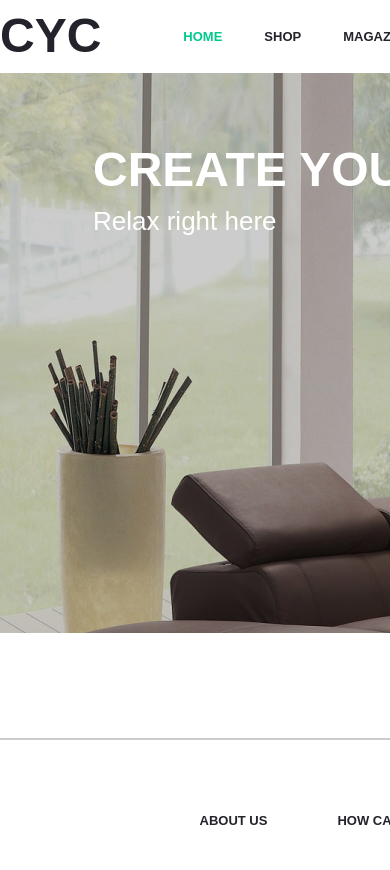
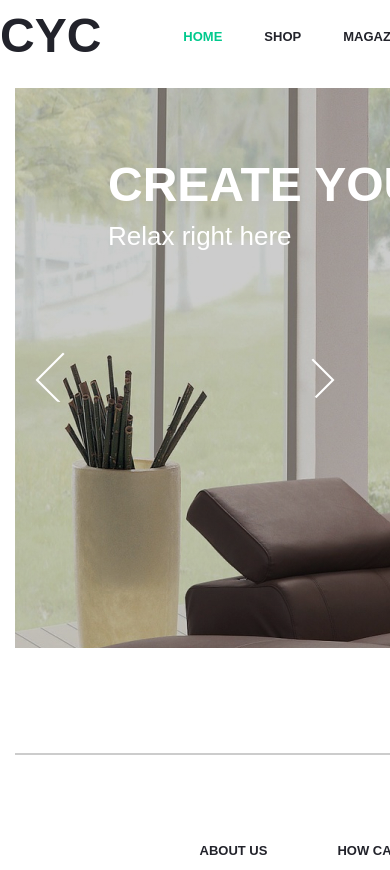
Before and after one commit to RomanKozhushko/Breef-Freelance-exchange, a plain HTML site: page index.html in a window 390 px wide. Shown: the top 870 px of the page. Before the commit the page ends 844 px from the top, so only its background shows below. Drawn offline with Linux system fonts and the light colour scheme; a web font is replaced by a local one.

Commit message:
Carousel

```diff
--- a/css/hero.css
+++ b/css/hero.css
@@ -1,10 +1,33 @@
-.hero {}
 
 .hero__container {
     background-repeat: no-repeat;
     width: 1326px;
     height: 560px;
-    background-image: linear-gradient(rgba(0, 0, 0, 0.2), rgba(0, 0, 0, 0.2)), url(../images/hero.jpg);
+
+}
+.hero__one {
+    background-image: linear-gradient(rgba(0, 0, 0, 0.2), rgba(0, 0, 0, 0.2)), url(../images/hero1.jpg);
+}
+
+.hero__two {
+    background-image: linear-gradient(rgba(0, 0, 0, 0.2), rgba(0, 0, 0, 0.2)), url(../images/hero2.jpg);
+}
+
+.hero__three {
+    background-image: linear-gradient(rgba(12, 245, 206, 0.582), rgba(173, 1, 173, 0.171)), url(../images/hero2.jpg);
+}
+
+.testimonials {
+    max-width: 1326px;
+    margin: auto;
+    padding: 15px;
+    position: relative;
+}
+
+.scroller {
+    overflow-x: hidden;
+    display: flex;
+    scroll-snap-type: x mandatory;
 }
 
 .hero__line {
@@ -31,3 +54,36 @@
     line-height: 36px;
     color: #FFFFFF;
 }
+.testimonials .btn {
+    position: absolute;
+    top: 40%;
+    height: 50px;
+    width: 50px;
+    border-radius:50%;
+
+    z-index: 1;
+    line-height: 30px;
+    text-align: center;
+    color: white;
+    font-weight: bold;
+}
+.testimonials .btn:hover {
+
+    cursor: pointer;
+}
+
+.testimonials .btn.next {
+    right: 35px;
+    background-repeat: no-repeat;
+    background-image: url(../images/right.png);
+}
+
+.testimonials .btn.prev {
+    left: 35px;
+    background-repeat: no-repeat;
+    background-image: url(../images/left.png);
+}
+.testimonials .btn:hover {
+
+    cursor: pointer;
+}
--- a/index.html
+++ b/index.html
@@ -50,13 +50,30 @@
       </div>
     </header>
     <main>
-      <section class="hero">
-        <div class="container hero__line">
-          <div class="hero__container">
-            <h1 class="hero__head">CREATE YOUR CALM</h1>
-            <p class="hero__about">Relax right here</p>
+      <section class="hero testimonials">
+        <div class="container scroller hero__line">
+          <div class="item">
+            <div class="hero__container  hero__one">
+                <h1 class="hero__head">CREATE YOUR CALM</h1>
+                <p class="hero__about">Relax right here</p>
+            </div>
+          </div>
+          <div class="item">
+            <div class="hero__container hero__two">
+                <h1 class="hero__head">CREATE YOUR CALM</h1>
+                <p class="hero__about">Relax right here</p>
+            </div>
+            </div>
+             <div class="item">
+            <div class="hero__container  hero__three">
+                <h1 class="hero__head">CREATE YOUR CALM</h1>
+                <p class="hero__about">Relax right here</p>
+            </div>
+          </div>
           </div>
         </div>
+        <span class="btn prev"></span>
+        <span class="btn next"></span>
       </section>
     </main>
     <footer class="container">
@@ -112,5 +129,33 @@
         </div>
       </div>
     </footer>
+    <script>
+       const testimonials = document.querySelector('.testimonials');
+        const scroller = testimonials.querySelector('.scroller');
+        const nextBtn = testimonials.querySelector('.btn.next');
+        const prevBtn = testimonials.querySelector('.btn.prev');
+        const itemWidth = testimonials.querySelector('.item').clientWidth;
+
+        nextBtn.addEventListener('click', scrollToNextItem);
+        prevBtn.addEventListener('click', scrollToPrevItem);
+
+        function scrollToNextItem() {
+            if(scroller.scrollLeft < (scroller.scrollWidth - itemWidth))
+                // The scroll position is not at the beginning of last item
+                scroller.scrollBy({left: itemWidth, top: 0, behavior:'smooth'});
+            else
+                // Last item reached. Go back to first item by setting scroll position to 0
+                scroller.scrollTo({left: 0, top: 0, behavior:'smooth'});
+        }
+        function scrollToPrevItem() {
+            if(scroller.scrollLeft != 0)
+                // The scroll position is not at the beginning of first item
+                scroller.scrollBy({left: -itemWidth, top: 0, behavior:'smooth'});
+            else
+                // This is the first item. Go to last item by setting scroll position to scroller width
+                scroller.scrollTo({left: scroller.scrollWidth, top: 0, behavior:'smooth'});
+        }
+    </script>
+
   </body>
 </html>
--- /dev/null
+++ b/test/style.css
@@ -0,0 +1,96 @@
+* {
+    margin: 0;
+    padding: 0;
+    box-sizing: border-box;
+}
+body {
+    font-family: 'Noto Sans', sans-serif;
+    font-size: 1em;
+    color: #4A5568;
+}
+h1{
+    margin-top: 30px;
+    text-align: center;
+    color: teal;
+    font-size: 2.2em;
+    letter-spacing: 0.01em;
+}
+.testimonials {
+    max-width: 800px;
+    margin: auto;
+    padding: 15px;
+    text-align: center;
+    position: relative;
+}
+.scroller {
+    overflow-x: scroll;
+    display: flex;
+    scroll-snap-type: x mandatory;
+}
+.item {
+    min-width: 100%;
+    scroll-snap-align: center;
+    background-color: white;
+    margin-bottom: 10px;
+    padding: 0 50px;
+}
+.item img {
+    margin: 15px auto -60px;
+    width: 120px;
+    height: 120px;
+    border: solid 4px #ffffff;
+    border-radius: 60px;
+    box-shadow: 0 4px 6px -1px rgba(0, 0, 0, 0.1);
+    z-index: 2;
+}
+.card {
+    background-color: rgb(237, 242, 247);
+    padding: 80px 40px 40px;
+    border-radius: 10px;
+    box-shadow: 0 4px 6px -1px rgba(0, 0, 0, 0.1);
+    z-index: 1;
+}
+.card p {
+    font-style: italic;
+    line-height: 1.6;
+}
+.card span {
+    display: block;
+    margin-top: 20px;
+    color: teal;
+    font-weight: bold;
+    letter-spacing: 0.05em;
+    text-transform: uppercase;
+}
+.testimonials .btn {
+    position: absolute;
+    top: 50%;
+    margin-top: 20px;
+    height: 30px;
+    width: 30px;
+    border-radius: 15px;
+    background-color: rgba(95, 106, 117, 0.3);
+    z-index: 1;
+    line-height: 30px;
+    text-align: center;
+    color: white;
+    font-weight: bold;
+}
+.testimonials .btn:hover{
+    background-color: rgba(95, 106, 117, 0.5);
+    cursor: pointer;
+}
+.testimonials .btn.next {
+    right: 15px;
+}
+.testimonials .btn.prev {
+    left: 15px;
+}
+@media screen and (max-width: 480px) {
+    .item {
+        padding: 0 30px;
+    }
+    .card {
+        padding: 80px 30px 30px;
+    }
+}
```
Also changed, not shown: test/index1.html (added, +73 -0 lines), images/hero1.jpg (renamed from images/hero.jpg), images/hero2.jpg (added), images/left.png (added), images/right.png (added), shop.html (added), test/testimonial1.jpg (added), test/testimonial2.jpg (added), test/testimonial3.jpg (added), 1 other file.
